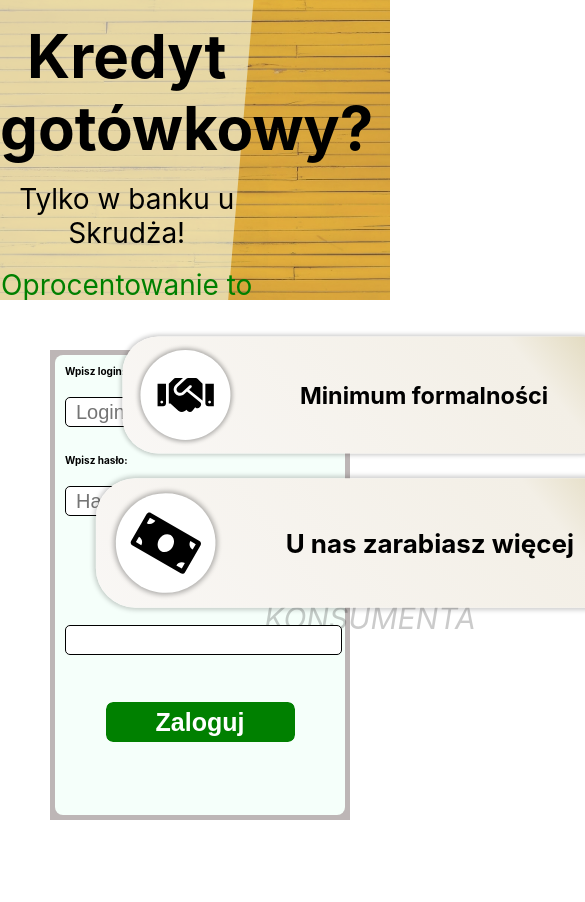
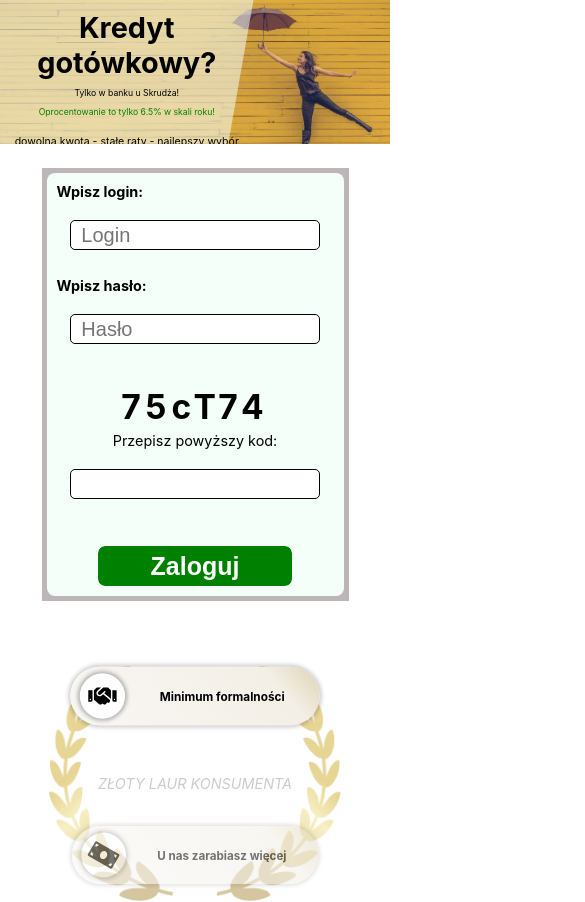
Before and after one commit to MagicianPL/BankApplication, a React (Create React App) app: page / in a window 390 px wide. Shown: the top 902 px of the page, 585 px wide, since content can reach past the window. Built offline with nearby package versions, Linux system fonts and the light colour scheme; no server answers; a web font is replaced by a local one.

Commit message:
media queries LogInSite

```diff
--- a/src/App.css
+++ b/src/App.css
@@ -7,6 +7,42 @@ html {
   font-family: "Vollkorn", serif;
 }
 
+@media (max-width: 200px) {
+  html {
+    font-size: 20%;
+  }
+}
+
+@media (min-width: 201px) and (max-width: 450px) {
+  html {
+    font-size: 30%;
+  }
+}
+
+@media (min-width: 451px) and (max-width: 600px) {
+  html {
+    font-size: 40%;
+  }
+}
+
+@media (min-width: 601px) and (max-width: 750px) {
+  html {
+    font-size: 45%;
+  }
+}
+
+@media (min-width: 1600px) {
+  html {
+    font-size: 65%;
+  }
+}
+
+@media (min-width: 751px) and (max-width: 1000px) {
+  html {
+    font-size: 48%;
+  }
+}
+
 * {
   margin: 0;
   padding: 0;
--- a/src/App.js
+++ b/src/App.js
@@ -17,7 +17,7 @@ function App() {
   return (
     <div className="App">
       <Header />
-      <Flex container="flex">
+      <Flex container="flex" className="container-home-site">
         <LogInBox
           setLogin={(login) => {
             setUserLogin(login);
@@ -25,10 +25,10 @@ function App() {
         />
         <WrapperAnimations />
       </Flex>
-      <YourAccountSite login={userLogin} />
+     {/* <YourAccountSite login={userLogin} />
       <DepositSite login={userLogin} />
       <CryptoCurrenciesSite />
-      <About />
+        <About />*/}
     </div>
   );
 }
--- /dev/null
+++ b/src/Flex.css
@@ -0,0 +1,10 @@
+.container-home-site {
+  display: flex;
+}
+
+@media (max-width: 600px) {
+  .container-home-site {
+    flex-direction: column;
+    align-items: center;
+  }
+}
--- a/src/Flex.js
+++ b/src/Flex.js
@@ -1,22 +1,8 @@
+import "./Flex.css";
+
 export const Flex = (props) => (
   <div
     className={props.className}
-    style={{
-      display: props.container ? "flex" : "block",
-      justifyContent: props.justifyContent || "flex-start",
-      flexDirection: props.flexDirection || "row",
-      flexGrow: props.flexGrow || 0,
-      flexBasis: props.flexBasis || "auto",
-      flexShrink: props.flexShrink || 1,
-      flexWrap: props.flexWrap || "nowrap",
-      flex: props.flex || "0 1 auto",
-      alignItems: props.alignItems || "stretch",
-      margin: props.margin || "0",
-      padding: props.padding || "0",
-      width: props.width || "auto",
-      height: props.height || "auto",
-      maxWidth: props.maxWidth || "none",
-    }}
   >
     {props.children}
   </div>
--- a/src/components/Header/Header.css
+++ b/src/components/Header/Header.css
@@ -1,6 +1,6 @@
 header {
-    width: 100%;
-    height: 300px;
-    position: relative;
-    overflow: hidden;
-  }
+  width: 100%;
+  height: 30rem;
+  position: relative;
+  overflow: hidden;
+}
--- a/src/components/Header/SlideOne.css
+++ b/src/components/Header/SlideOne.css
@@ -37,6 +37,12 @@ header h2 {
   animation-delay: 2.5s;
 }
 
+@media (max-width: 600px) {
+  .slide-one p {
+    font-size: 1.8rem;
+  }
+}
+
 @keyframes from-bottom {
   100% {
     transform: translateY(0);
@@ -60,7 +66,7 @@ header h2 {
   position: absolute;
   top: 0;
   left: 0;
-  height: 300px;
+  height: 100%;
   width: 65%;
   background-color: mintcream;
   opacity: 0.55;
--- a/src/components/Header/SlideTwo.css
+++ b/src/components/Header/SlideTwo.css
@@ -17,17 +17,41 @@
   font-size: 6.5rem;
   letter-spacing: 12px;
   font-weight: bold;
-  padding: 40px 0 0 20px;
+  padding: 4rem 0 0 2rem;
   flex: 1;
   transform: rotate(-7deg);
+}
+
+@media (min-width: 601px) and (max-width: 800px) {
+  .perspective {
+    font-size: 4.5rem;
+  }
+}
+
+@media (max-width: 600px) {
+  .perspective {
+    font-size: 2.5rem;
+  }
+}
+
+@media (max-width: 200px) {
+  .perspective {
+    letter-spacing: 3px;
+  }
 }
 
 .flex-container {
   display: flex;
   width: 100%;
-  height: calc(100% - 50px);
-  margin: 25px 0;
+  height: calc(100% - 5rem);
+  margin: 2.5rem 0;
   position: relative;
+}
+
+@media (max-width: 600px) {
+  .flex-container {
+    flex-direction: column;
+  }
 }
 
 .flex-container::before {
@@ -53,3 +77,15 @@
   font-weight: bold;
   margin-bottom: 1.5rem;
 }
+
+@media (max-width: 600px) {
+  .flex-columns p {
+    font-size: 2.7rem;
+  }
+}
+
+@media (min-width: 601px) {
+  .flex-columns p {
+    font-size: 2.8rem;
+  }
+}
--- a/src/components/Index-LogIn Site/Block.css
+++ b/src/components/Index-LogIn Site/Block.css
@@ -1,5 +1,6 @@
 .block {
   width: 55rem;
+  max-width: 90%;
   height: 13rem;
   background-color: rgb(249, 247, 245);
   -webkit-box-shadow: 0px 0px 5px 2px rgba(0, 0, 0, 0.21);
--- a/src/components/Index-LogIn Site/LogInBox.css
+++ b/src/components/Index-LogIn Site/LogInBox.css
@@ -1,10 +1,17 @@
 .LogInBox {
-  width: 30rem;
+  min-width: 30rem;
+  max-width: 90%;
   min-height: 45rem;
   margin: 5rem 0 8rem 5rem;
   padding: 15px;
   text-align: left;
   position: relative;
+}
+
+@media (max-width: 600px) {
+  .LogInBox {
+    margin: 5rem auto 8rem auto;
+  }
 }
 
 .LogInBox::after {
@@ -28,6 +35,12 @@ label {
   font-weight: bold;
 }
 
+@media (max-width: 600px) {
+  label {
+    font-size: 3rem;
+  }
+}
+
 .LogInBox input {
   display: block;
   margin: 20px auto 5px auto;
@@ -37,6 +50,12 @@ label {
   font-size: 20px;
   border: 1px solid black;
   outline: none;
+}
+
+@media (max-width: 850px) {
+  .LogInBox input {
+    width: 90%;
+  }
 }
 
 .LogInBox .error {
@@ -96,6 +115,18 @@ label {
   font-size: 25px;
 }
 
+@media (max-width: 600px) {
+  .LogInBox .code {
+    font-size: 7rem;
+  }
+}
+
 .LogInBox p {
   text-align: center;
 }
+
+@media (max-width: 600px) {
+  .LogInBox p {
+    font-size: 3rem;
+  }
+}
--- a/src/components/Index-LogIn Site/WrapperAnimations.css
+++ b/src/components/Index-LogIn Site/WrapperAnimations.css
@@ -1,11 +1,18 @@
 .wrapper-animations {
   width: 65rem;
+  max-width: 95%;
   height: 60rem;
   margin: 0 auto 0 auto;
   display: flex;
   justify-content: center;
   align-items: center;
   position: relative;
+}
+
+@media (min-width: 1900px) {
+  .wrapper-animations {
+    width: 72rem;
+  }
 }
 
 .wrapper-animations::before {
@@ -18,6 +25,21 @@
   opacity: 0.3;
   z-index: -1;
   transition: opacity 1.5s;
+}
+
+@media (max-width: 1000px) {
+  .wrapper-animations::before {
+    inset: 2rem;
+    background-size: contain;
+    opacity: 0.5;
+  }
+}
+
+@media (min-width: 1900px) {
+  .wrapper-animations::before {
+    inset: 20px;
+    background-size: contain;
+  }
 }
 
 .wrapper-animations:hover::before {
@@ -37,3 +59,9 @@
   align-items: center;
   transition: opacity 1.5s;
 }
+
+@media (min-width: 601px) and (max-width: 1000px) {
+  .wrapper-animations::after {
+    font-size: 2.5rem;
+  }
+}
```
